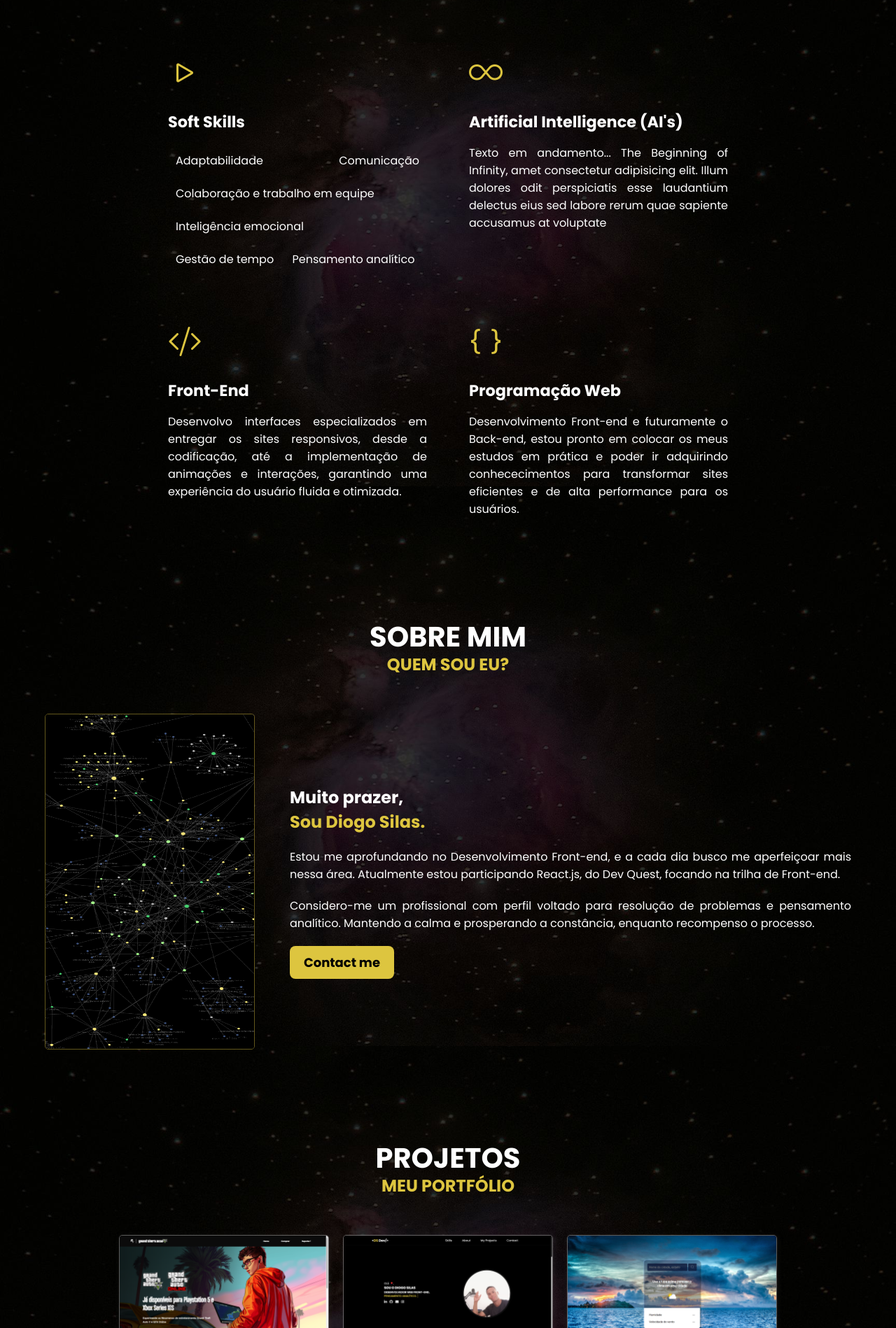
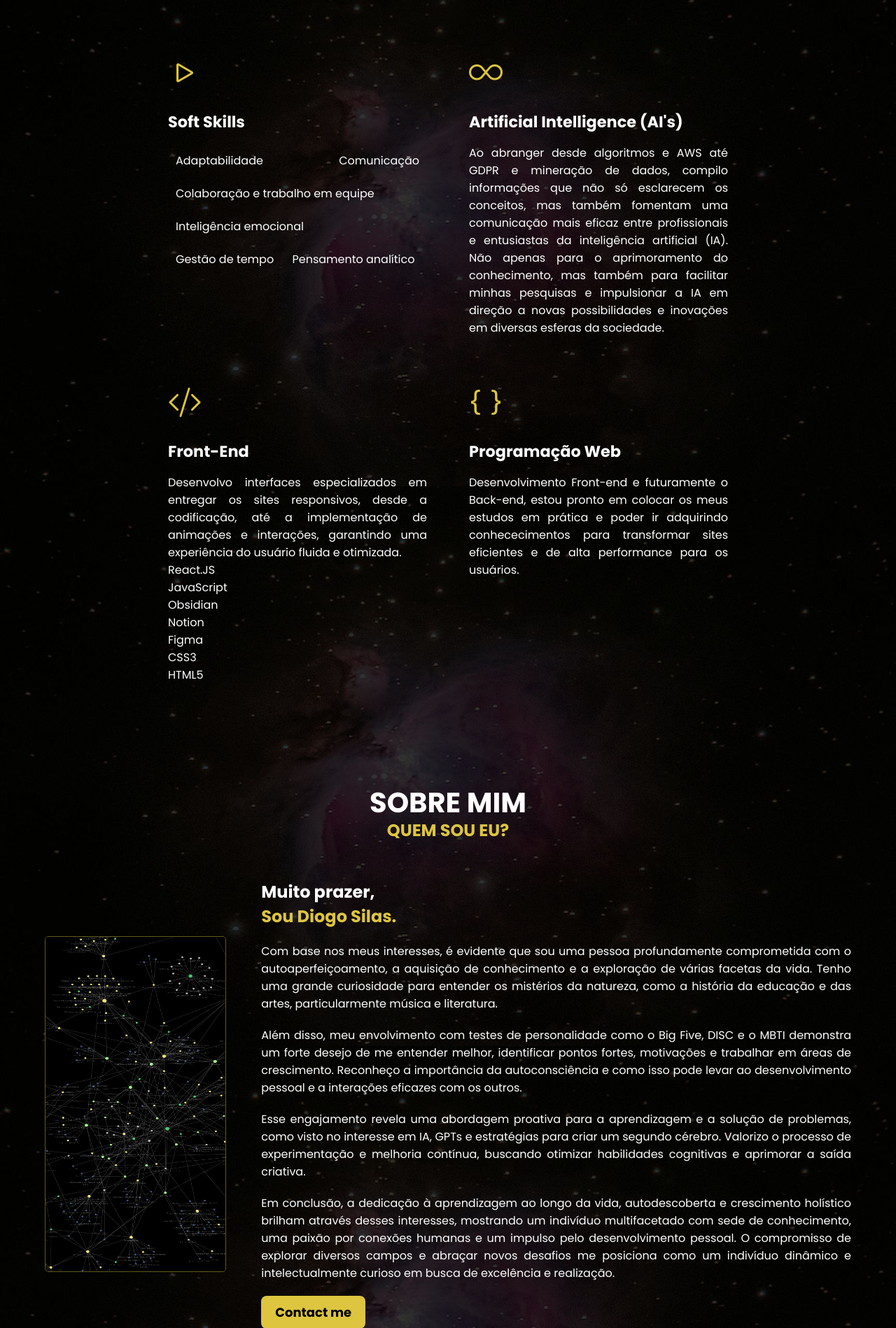
Before and after one commit to DiogoSilas/diogo-silas-portfolio, a PHP site: page / in a window 1280 px wide. Shown: the part 905-2803 px from the top of the page at 70% size. Run offline with PHP 8.4, Linux system fonts and the light colour scheme.

```diff
--- a/index.html
+++ b/index.html
@@ -120,7 +120,7 @@
         <section class="skill">
           <i class="bi bi-infinity"></i>
           <h3>Artificial Intelligence (AI's)</h3>
-          <p>Texto em andamento... The Beginning of Infinity, amet consectetur adipisicing elit. Illum dolores odit perspiciatis esse laudantium delectus eius sed labore rerum quae sapiente accusamus at voluptate</p>
+          <p>Ao abranger desde algoritmos e AWS até GDPR e mineração de dados, compilo informações que não só esclarecem os conceitos, mas também fomentam uma comunicação mais eficaz entre profissionais e entusiastas da inteligência artificial (IA). Não apenas para o aprimoramento do conhecimento, mas também para facilitar minhas pesquisas e impulsionar a IA em direção a novas possibilidades e inovações em diversas esferas da sociedade.</p>
         </section>
         <section class="skill">
           <i class="bi bi-code-slash"></i>
@@ -128,6 +128,15 @@
           <p>Desenvolvo interfaces especializados em entregar os sites responsivos, desde a codificação, até a
             implementação
             de animações e interações, garantindo uma experiência do usuário fluida e otimizada.</p>
+          <ul>
+            <li>React.JS</li>
+            <li>JavaScript</li>
+            <li>Obsidian</li>
+            <li>Notion</li>
+            <li>Figma</li>
+            <li>CSS3</li>
+            <li>HTML5</li>
+          </ul>
         </section>
         <section class="skill">
           <i class="bi bi-braces"></i>
@@ -151,12 +160,16 @@
         <div class="txt-about">
           <h2>Muito prazer,<span>Sou Diogo Silas.</span></h2>
           <p>
-            Estou me aprofundando no Desenvolvimento Front-end, e a cada dia busco me aperfeiçoar mais nessa área.
-            Atualmente estou participando React.js, do Dev Quest, focando na trilha de Front-end.
+            Com base nos meus interesses, é evidente que sou uma pessoa profundamente comprometida com o autoaperfeiçoamento, a aquisição de conhecimento e a exploração de várias facetas da vida. Tenho uma grande curiosidade para entender os mistérios da natureza, como a história da educação e das artes, particularmente música e literatura.
           </p>
           <p>
-            Considero-me um profissional com perfil voltado para resolução de problemas e pensamento analítico. Mantendo
-            a calma e prosperando a constância, enquanto recompenso o processo.
+            Além disso, meu envolvimento com testes de personalidade como o Big Five, DISC e o MBTI demonstra um forte desejo de me entender melhor, identificar pontos fortes, motivações e trabalhar em áreas de crescimento. Reconheço a importância da autoconsciência e como isso pode levar ao desenvolvimento pessoal e a interações eficazes com os outros.
+          </p>
+          <p>
+            Esse engajamento revela uma abordagem proativa para a aprendizagem e a solução de problemas, como visto no interesse em IA, GPTs e estratégias para criar um segundo cérebro. Valorizo o processo de experimentação e melhoria contínua, buscando otimizar habilidades cognitivas e aprimorar a saída criativa.
+          </p>
+          <p>
+            Em conclusão, a dedicação à aprendizagem ao longo da vida, autodescoberta e crescimento holístico brilham através desses interesses, mostrando um indivíduo multifacetado com sede de conhecimento, uma paixão por conexões humanas e um impulso pelo desenvolvimento pessoal. O compromisso de explorar diversos campos e abraçar novos desafios me posiciona como um indivíduo dinâmico e intelectualmente curioso em busca de excelência e realização.
           </p>
           <a href="mailto:diogosilascontato@gmail.com" target="_blank"><button>Contact me</button></a>
       </section><!-- Container Sobre Mim -->
--- a/src/css/sections/footer.css
+++ b/src/css/sections/footer.css
@@ -43,3 +43,12 @@ footer.footer section.email i {
     font-size: 20px;
     color: #ddc53f;
 }
+
+@media screen and (max-width: 340px) {
+    footer.footer section.redes-sociais {
+        flex-direction: column;
+    }
+    footer.footer section.email {
+        display: none;
+    }
+}
```
